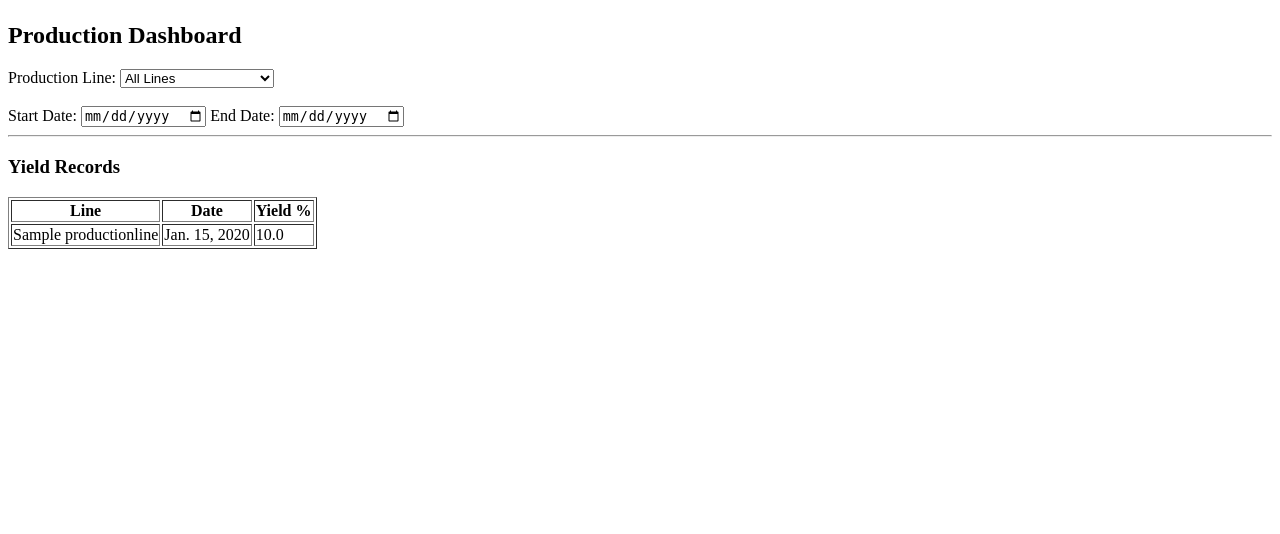
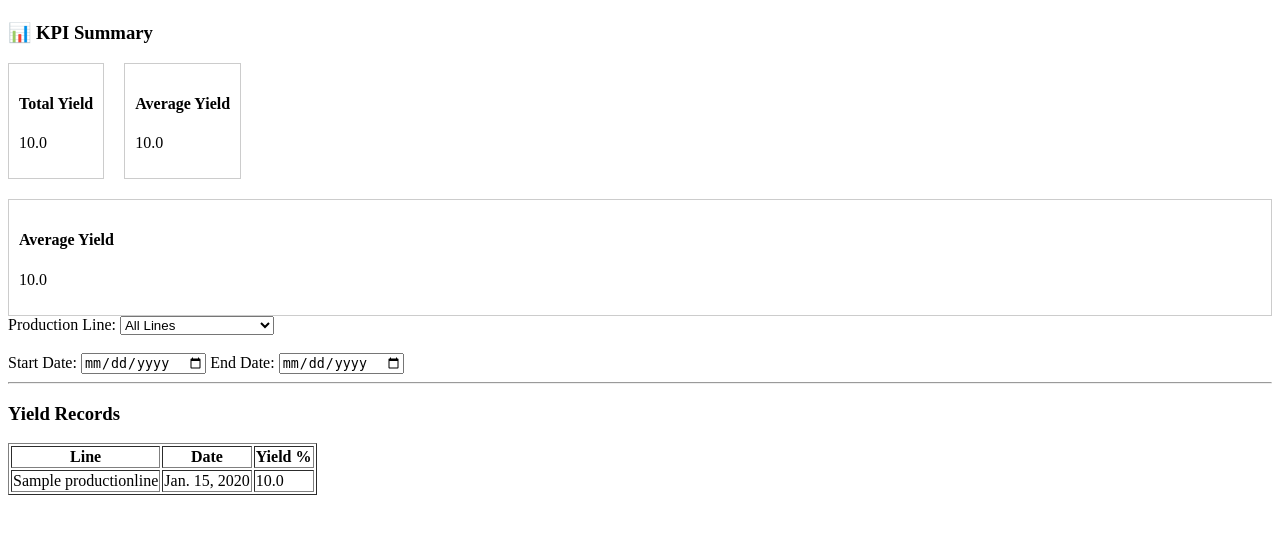
Before and after one commit to markanthonygarrido66/manufacturing-dashboard1, a Django app: page /dashboard/ in a window 1280 px wide. Shown: the part 58-592 px from the top of the page. Run offline with Django 5.2, Linux system fonts and the light colour scheme; a user stored in the database is signed in; data comes from the database, SQL or seed files in the repository; both versions use the stored data as it was after the commit; tables that the repository leaves empty hold one stand-in row (values such as "Sample post").

Commit message:
Fix Bugs

```diff
--- a/dashboard/templates/dashboard/dashboard.html
+++ b/dashboard/templates/dashboard/dashboard.html
@@ -1,8 +1,31 @@
 {% extends 'base.html' %}
+<p><b>Role:</b> {{ role }}</p>
+{% block content %}
+<h3>📊 KPI Summary</h3>
 
-{% block content %}
+<div style="display:flex; gap:20px; margin-bottom:20px;">
 
-<h2>Production Dashboard</h2>
+    <div style="border:1px solid #ccc; padding:10px;">
+        <h4>Total Yield</h4>
+        <p>
+            {{ total_yield.yield_percentage__sum|default:0 }}
+        </p>
+    </div>
+
+    <div style="border:1px solid #ccc; padding:10px;">
+        <h4>Average Yield</h4>
+        <p>
+            {{ avg_yield.yield_percentage__avg|default:0 }}
+        </p>
+    </div>
+
+</div>
+    <div style="border:1px solid #ccc; padding:10px;">
+        <h4>Average Yield</h4>
+        <p>{{ avg_yield.yield_percentage__avg }}</p>
+    </div>
+
+</div>
 
 <form method="GET">
 
--- a/dashboard/urls.py
+++ b/dashboard/urls.py
@@ -1,6 +1,7 @@
 from django.urls import path
 from . import views
 from .views import push_yield
+from .api_views import push_yield
 
 urlpatterns = [
     path('', views.dashboard, name='dashboard'),
--- a/dashboard/views.py
+++ b/dashboard/views.py
@@ -5,6 +5,7 @@ from .decorators import allowed_roles
 from rest_framework.decorators import api_view, permission_classes
 from rest_framework.permissions import IsAuthenticated
 from rest_framework.response import Response
+from django.db.models import Sum, Avg
 
 @login_required
 @allowed_roles(['manager', 'executive'])
@@ -14,18 +15,28 @@ def dashboard(request):
     records = YieldRecord.objects.all()
 
     line = request.GET.get('line')
-    start_date = request.GET.get('start')
-    end_date = request.GET.get('end')
+    start = request.GET.get('start')
+    end = request.GET.get('end')
 
     if line:
         records = records.filter(production_line_id=line)
 
-    if start_date and end_date:
-        records = records.filter(date__range=[start_date, end_date])
+    if start and end:
+        records = records.filter(production_date__range=[start, end])
+
+    total_yield = records.aggregate(Sum('yield_percentage'))
+    avg_yield = records.aggregate(Avg('yield_percentage'))
+
+    role = None
+    if hasattr(request.user, 'userprofile'):
+        role = request.user.userprofile.role
 
     return render(request, 'dashboard/dashboard.html', {
         'production_lines': production_lines,
-        'records': records
+        'records': records,
+        'total_yield': total_yield,
+        'avg_yield': avg_yield,
+        'role': role
     })
 @api_view(['POST'])
 @permission_classes([IsAuthenticated])
```
Also changed, not shown: dashboard/api_views.py (added, +18 -0 lines), db.sqlite3.
